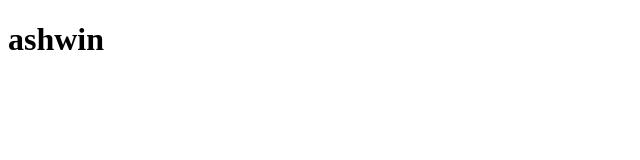
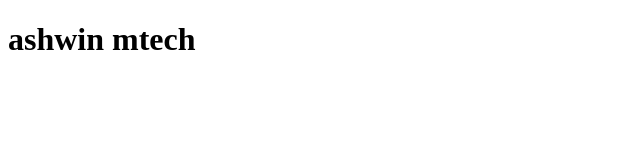
Before and after one commit to ashwin2453007-glitch/git_demo, a plain HTML site: page index.html in a window 1280 px wide. Shown: the whole page, without its empty margins (0-640 px from the left). Drawn offline with Linux system fonts and the light colour scheme.

Commit message:
new file commited

```diff
--- a/index.html
+++ b/index.html
@@ -5,5 +5,5 @@
     </title>
 </head>
 <body>
-    <h1>ashwin</h1>
+    <h1>ashwin mtech</h1>
 </body>
```
